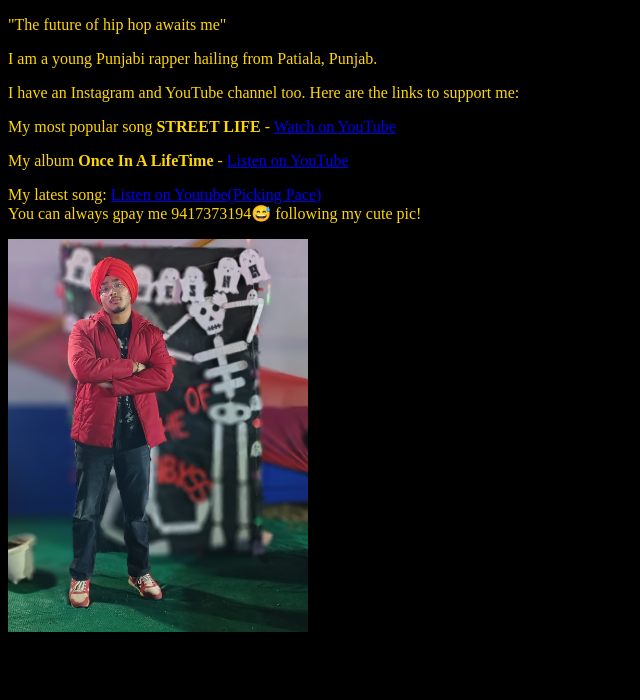
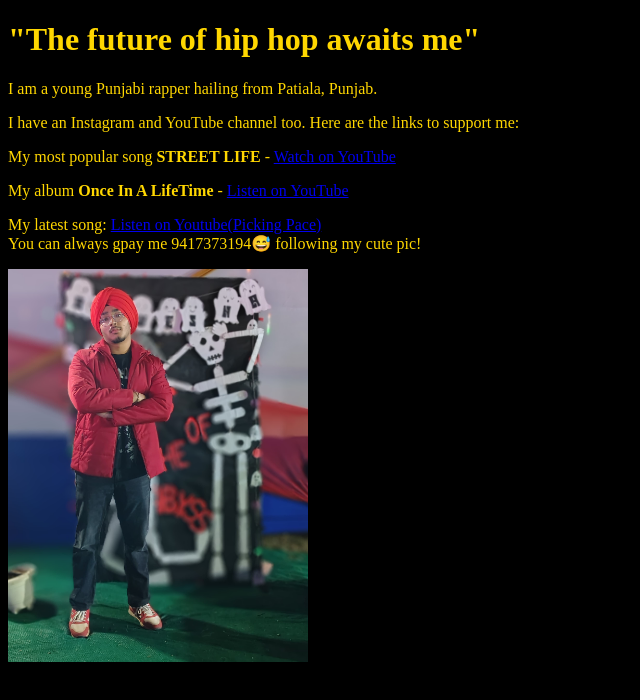
Before and after one commit to ErsonicJot/Web_Dev-learning-, a plain HTML site: page index.html in a window 1280 px wide. Shown: the whole page, without its empty margins (0-640 px from the left). Drawn offline with Linux system fonts and the light colour scheme.

Commit message:
Heading updated

```diff
--- a/index.html
+++ b/index.html
@@ -7,7 +7,7 @@
     <link rel="stylesheet" href="style.css">
 </head>
 <body>
-    <p>"The future of hip hop awaits me"</p>
+    <h1>"The future of hip hop awaits me"</h1>
     <p>I am a young Punjabi rapper hailing from Patiala, Punjab.</p>
     <p>I have an Instagram and YouTube channel too. Here are the links to support me:</p>
 
```
